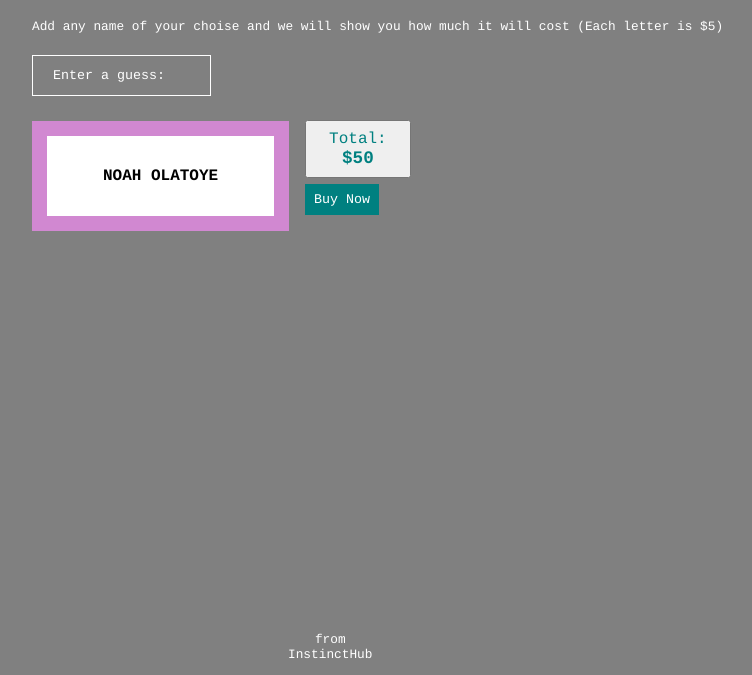
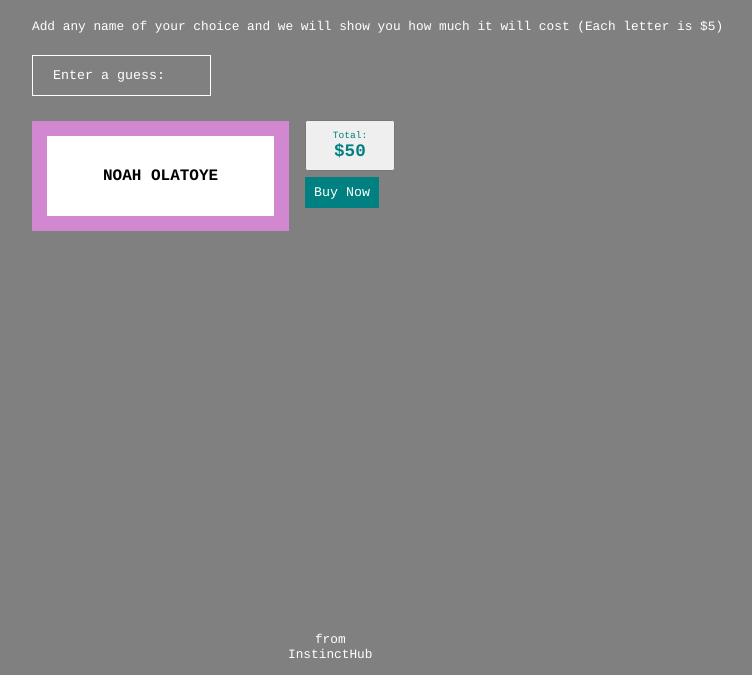
Before and after one commit to jamesec1992/td-project5-name-plaque-ui, a plain HTML site: page index.html in a window 1280 px wide. Shown: the part 125-800 px from the top of the page, without its empty margins (352-1104 px from the left). Drawn offline with Linux system fonts and the light colour scheme.

Commit message:
sixth commit

```diff
--- a/index.html
+++ b/index.html
@@ -11,7 +11,7 @@
 </head>
 <body>
     <h1>Name Plaque Application</h1>
-    <p>Add any name of your choise and we will show you how much it will cost (Each letter is $5)</p>
+    <p>Add any name of your choice and we will show you how much it will cost (Each letter is $5)</p>
 
     <form action="get" id="form">
         <input type="text" placeholder="Enter a guess:">
--- a/style.css
+++ b/style.css
@@ -72,8 +72,8 @@ body p{
 
 .btn1{
     color: teal;
-    font-size: 1rem;
-    margin: 0 -2rem 0 0;
+    font-size: 0.6rem;
+    margin: 0 -1rem 0 0;
     padding: 0.5rem;
 }
 
```
